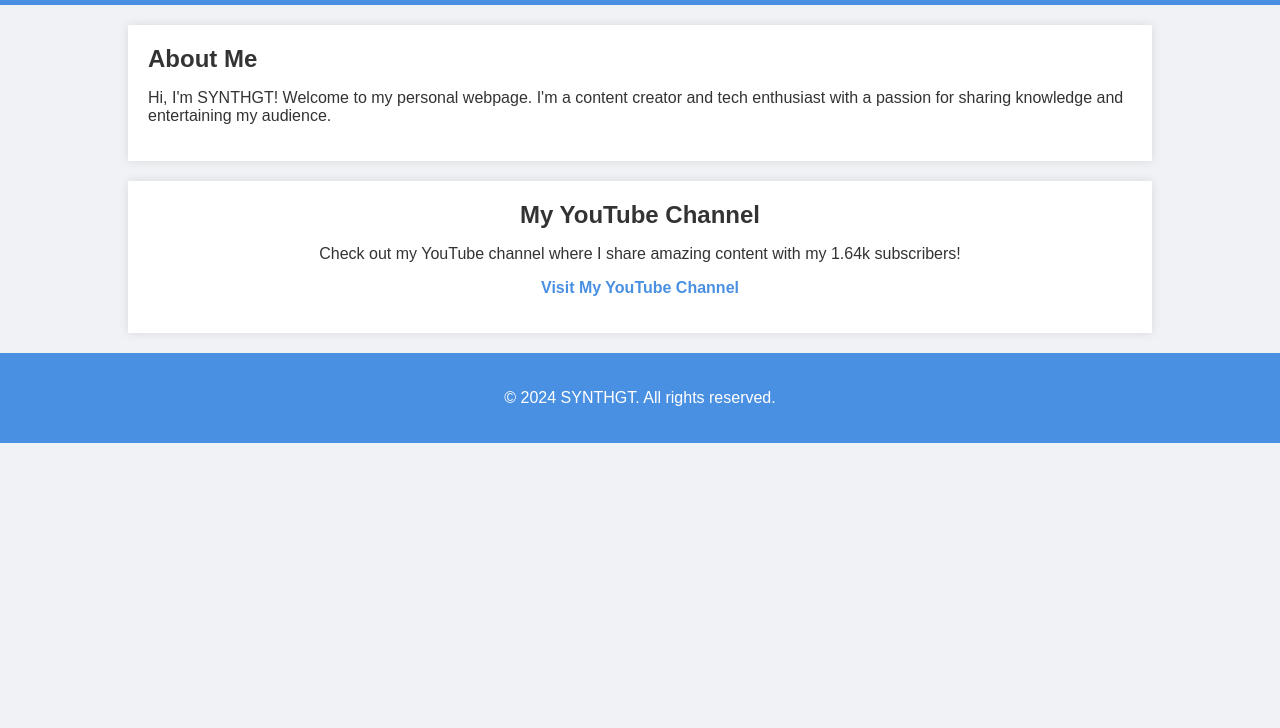
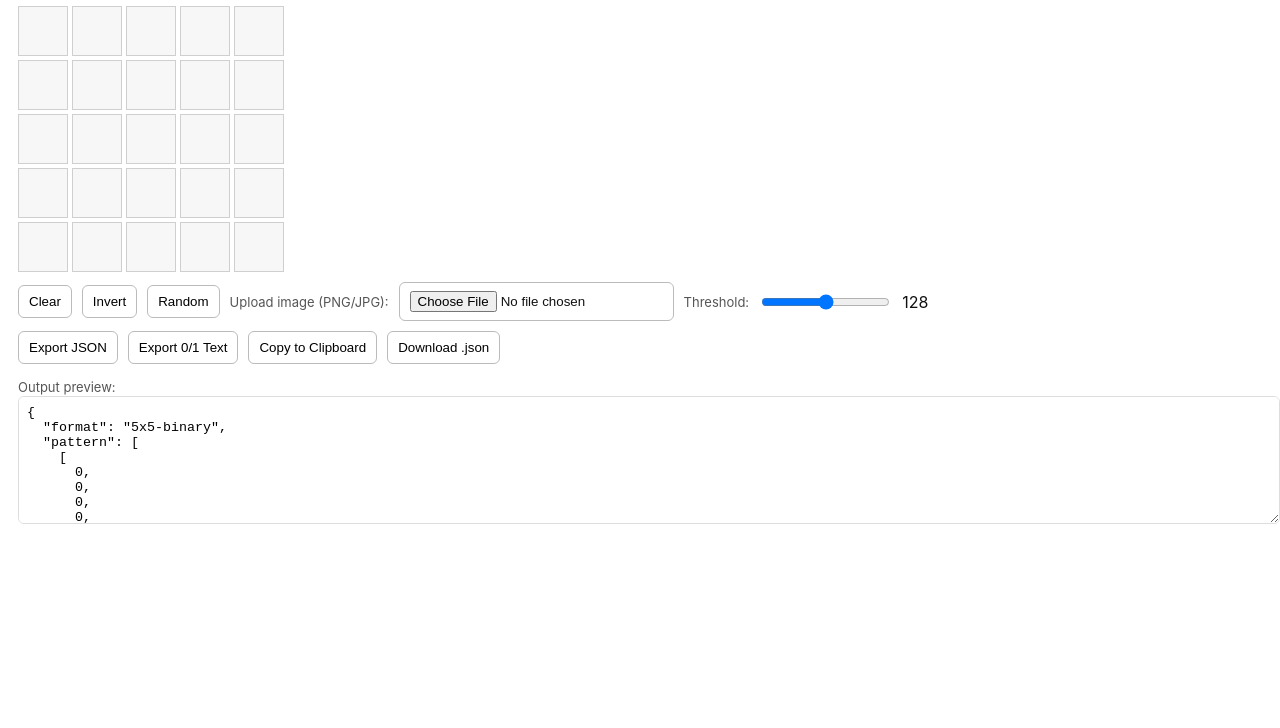
Before and after one commit to SynthGT/synthgt.github.io, a plain HTML site: page webpage.html in a window 1280 px wide. Shown: the part 72-800 px from the top of the page. Drawn offline with Linux system fonts and the light colour scheme.

Commit message:
webpage.html

```diff
--- a/webpage.html
+++ b/webpage.html
@@ -1,69 +1,155 @@
-<!DOCTYPE html>
+<!doctype html>
 <html lang="en">
 <head>
-    <meta charset="UTF-8">
-    <meta name="viewport" content="width=device-width, initial-scale=1.0">
-    <title>SYNTHGT - Personal Webpage</title>
-    <style>
-        body {
-            font-family: Arial, sans-serif;
-            margin: 0;
-            padding: 0;
-            background-color: #f0f2f5;
-            color: #333;
-        }
-        header {
-            background-color: #4a90e2;
-            color: white;
-            padding: 20px 0;
-            text-align: center;
-        }
-        .container {
-            width: 80%;
-            margin: 20px auto;
-        }
-        .section {
-            margin: 20px 0;
-            padding: 20px;
-            background-color: white;
-            box-shadow: 0 0 10px rgba(0,0,0,0.1);
-        }
-        h1, h2 {
-            margin: 0;
-        }
-        .youtube {
-            text-align: center;
-        }
-        .youtube a {
-            color: #4a90e2;
-            text-decoration: none;
-            font-weight: bold;
-        }
-        footer {
-            text-align: center;
-            padding: 20px 0;
-            background-color: #4a90e2;
-            color: white;
-        }
-    </style>
+  <meta charset="utf-8" />
+  <meta name="viewport" content="width=device-width,initial-scale=1" />
+  <title>Bedrock Pattern Uploader — 5×5</title>
+  <style>
+    :root{--size:48px;--gap:6px}
+    body{font-family:Inter,system-ui,Segoe UI,Roboto,Helvetica,Arial,sans-serif;margin:18px;color:#111}
+    h1{font-size:20px;margin-bottom:6px}
+    .grid{display:grid;grid-template-columns:repeat(5,var(--size));grid-auto-rows:var(--size);gap:var(--gap);margin:12px 0}
+    .cell{width:var(--size);height:var(--size);display:flex;align-items:center;justify-content:center;border:1px solid #cfcfcf;background:#f7f7f7;cursor:pointer;user-select:none}
+    .cell.on{background:#111;color:#fff}
+    .controls{display:flex;gap:10px;flex-wrap:wrap;margin:12px 0}
+    button, input[type=file]{padding:8px 10px;border-radius:6px;border:1px solid #bbb;background:#fff;cursor:pointer}
+    .output{margin-top:12px}
+    textarea{width:100%;height:110px;font-family:monospace;padding:8px;border:1px solid #ddd;border-radius:6px}
+    label.small{font-size:13px;color:#555}
+    .hint{font-size:13px;color:#666;margin-top:8px}
+    .row{display:flex;gap:10px;align-items:center}
+  </style>
 </head>
 <body>
-    <header>
-        <h1>Welcome to SYNTHGT's Personal Webpage</h1>
-    </header>
-    <div class="container">
-        <div class="section">
-            <h2>About Me</h2>
-            <p>Hi, I'm SYNTHGT! Welcome to my personal webpage. I'm a content creator and tech enthusiast with a passion for sharing knowledge and entertaining my audience.</p>
-        </div>
-        <div class="section youtube">
-            <h2>My YouTube Channel</h2>
-            <p>Check out my YouTube channel where I share amazing content with my 1.64k subscribers!</p>
-            <p><a href="https://www.youtube.com/channel/UCeEj3XuwxexS9KTKJXcaXFw" target="_blank">Visit My YouTube Channel</a></p>
-        </div>
+  <h1>Bedrock Pattern Uploader — 5×5</h1>
+  <div class="hint">Click cells to toggle bedrock (dark). Or upload an image — the app will downscale it to 5×5 and auto-detect dark pixels.</div>
+
+  <div class="grid" id="grid"></div>
+
+  <div class="controls">
+    <div class="row">
+      <button id="clearBtn">Clear</button>
+      <button id="invertBtn">Invert</button>
+      <button id="randomBtn">Random</button>
     </div>
-    <footer>
-        <p>&copy; 2024 SYNTHGT. All rights reserved.</p>
-    </footer>
+
+    <div class="row">
+      <label class="small">Upload image (PNG/JPG):</label>
+      <input id="fileInput" type="file" accept="image/*" />
+      <label class="small">Threshold:</label>
+      <input id="threshold" type="range" min="0" max="255" value="128" />
+      <span id="thVal">128</span>
+    </div>
+
+    <div class="row">
+      <button id="exportJson">Export JSON</button>
+      <button id="exportText">Export 0/1 Text</button>
+      <button id="copyClipboard">Copy to Clipboard</button>
+      <button id="downloadFile">Download .json</button>
+    </div>
+  </div>
+
+  <div class="output">
+    <label class="small">Output preview:</label>
+    <textarea id="output" readonly></textarea>
+  </div>
+
+  <canvas id="scratch" width="5" height="5" style="display:none"></canvas>
+
+  <script>
+    // Build grid
+    const gridEl = document.getElementById('grid');
+    const cells = [];
+    for(let y=0;y<5;y++){
+      for(let x=0;x<5;x++){
+        const el = document.createElement('div');
+        el.className = 'cell';
+        el.dataset.x = x; el.dataset.y = y;
+        el.addEventListener('click', ()=>{ el.classList.toggle('on'); updateOutput(); });
+        gridEl.appendChild(el);
+        cells.push(el);
+      }
+    }
+
+    const outputEl = document.getElementById('output');
+    const thresholdEl = document.getElementById('threshold');
+    const thVal = document.getElementById('thVal');
+    thresholdEl.addEventListener('input', ()=>{ thVal.textContent = thresholdEl.value });
+
+    function getPattern(){
+      // returns 2D array [row][col] where 1 = bedrock(dark)
+      const out = [];
+      for(let y=0;y<5;y++){
+        const row = [];
+        for(let x=0;x<5;x++){
+          const el = cells[y*5 + x];
+          row.push(el.classList.contains('on')?1:0);
+        }
+        out.push(row);
+      }
+      return out;
+    }
+
+    function updateOutput(){
+      const pattern = getPattern();
+      outputEl.value = JSON.stringify({format:'5x5-binary',pattern:pattern}, null, 2);
+    }
+
+    document.getElementById('clearBtn').addEventListener('click', ()=>{ cells.forEach(c=>c.classList.remove('on')); updateOutput(); });
+    document.getElementById('invertBtn').addEventListener('click', ()=>{ cells.forEach(c=>c.classList.toggle('on')); updateOutput(); });
+    document.getElementById('randomBtn').addEventListener('click', ()=>{ cells.forEach(c=>Math.random()>0.6?c.classList.add('on'):c.classList.remove('on')); updateOutput(); });
+
+    // File upload & auto-detect
+    const fileInput = document.getElementById('fileInput');
+    const canvas = document.getElementById('scratch');
+    const ctx = canvas.getContext('2d');
+
+    fileInput.addEventListener('change', async (e)=>{
+      const f = e.target.files[0];
+      if(!f) return;
+      const img = await loadImageFromFile(f);
+      // draw to 5x5 canvas
+      ctx.clearRect(0,0,5,5);
+      // maintain aspect ratio, draw scaled to fit 5x5
+      ctx.drawImage(img, 0, 0, 5, 5);
+      const imgData = ctx.getImageData(0,0,5,5).data;
+      const th = parseInt(thresholdEl.value,10);
+      for(let y=0;y<5;y++){
+        for(let x=0;x<5;x++){
+          const i = (y*5 + x)*4;
+          const r = imgData[i], g = imgData[i+1], b = imgData[i+2];
+          // luminance
+          const lum = 0.2126*r + 0.7152*g + 0.0722*b;
+          const isDark = lum < th;
+          const el = cells[y*5 + x];
+          if(isDark) el.classList.add('on'); else el.classList.remove('on');
+        }
+      }
+      updateOutput();
+    });
+
+    function loadImageFromFile(file){
+      return new Promise((resolve,reject)=>{
+        const url = URL.createObjectURL(file);
+        const img = new Image();
+        img.onload = ()=>{ URL.revokeObjectURL(url); resolve(img); };
+        img.onerror = reject;
+        img.src = url;
+      });
+    }
+
+    // Export/Copy/Download
+    document.getElementById('exportJson').addEventListener('click', ()=>{ outputEl.value = JSON.stringify({format:'5x5-binary',pattern:getPattern()}, null, 2); });
+    document.getElementById('exportText').addEventListener('click', ()=>{ outputEl.value = getPattern().map(r => r.join('')).join('\n'); });
+    document.getElementById('copyClipboard').addEventListener('click', async ()=>{ try{ await navigator.clipboard.writeText(outputEl.value); alert('Copied to clipboard'); }catch(err){ alert('Clipboard failed: '+err); } });
+    document.getElementById('downloadFile').addEventListener('click', ()=>{
+      const blob = new Blob([outputEl.value], {type:'application/json'});
+      const url = URL.createObjectURL(blob);
+      const a = document.createElement('a'); a.href = url; a.download = 'bedrock-pattern-5x5.json'; document.body.appendChild(a); a.click(); a.remove(); URL.revokeObjectURL(url);
+    });
+
+    // initial
+    updateOutput();
+  </script>
 </body>
 </html>
```
